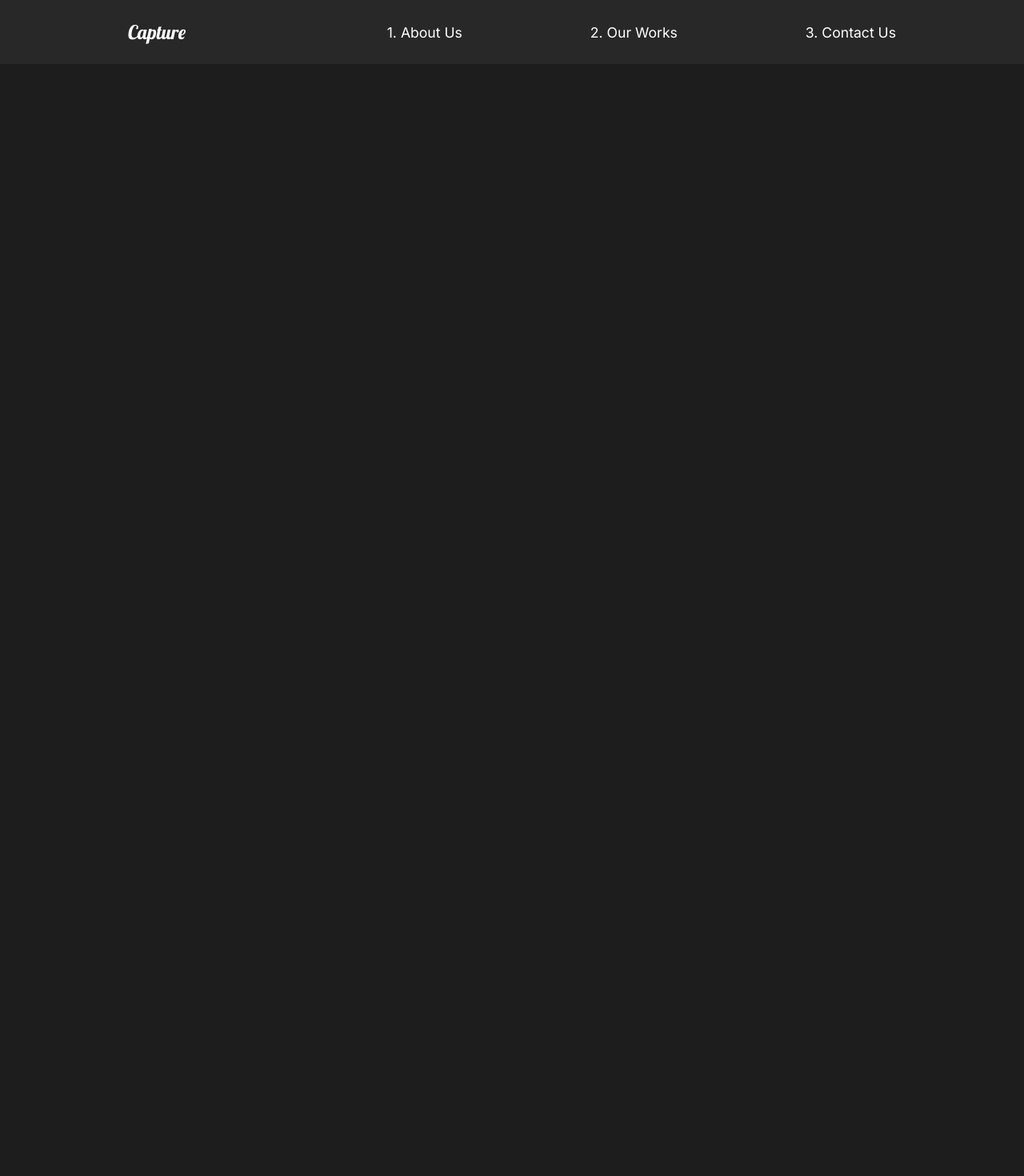
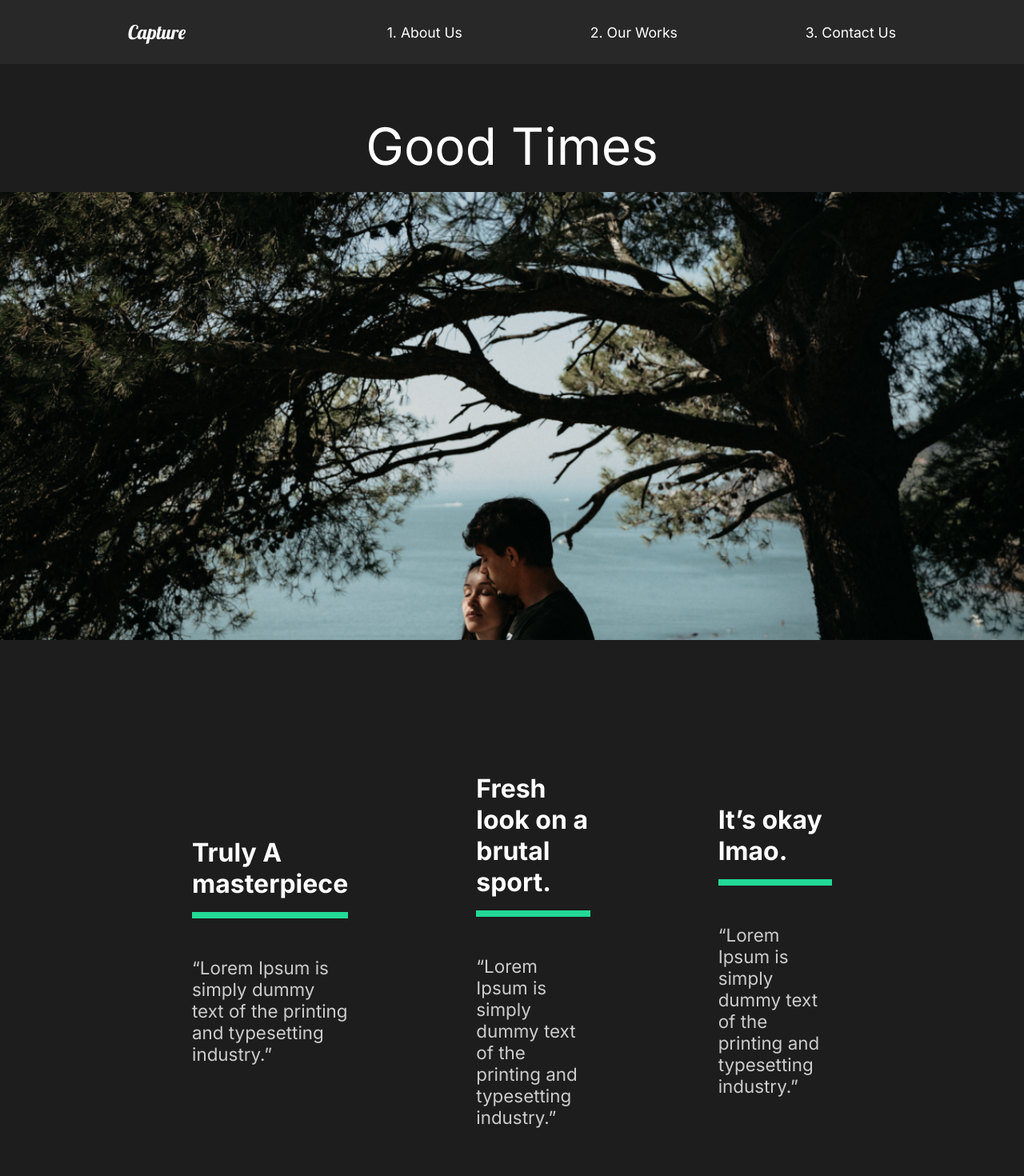
Before and after one commit to masoudgolchin/react-capture-portofolio-website, a React (Create React App) app: page /works/good-times in a window 1280 px wide. Shown: the top 1470 px of the page at 80% size. Before the commit the page ends 800 px from the top, so only its background shows below. Built offline with nearby package versions, Linux system fonts and the light colour scheme.

Commit message:
add: works and work details pages

```diff
--- a/src/App.js
+++ b/src/App.js
@@ -4,7 +4,7 @@
 import Nav from "./components/Nav";
 import OurWorks from "./pages/OurWorks";
 import ContactUs from "./pages/ContactUs";
-
+import MovieDetails from "./pages/MovieDetails";
 import { Routes, Route } from "react-router-dom";
 
 function App() {
@@ -15,6 +15,7 @@
       <Routes>
         <Route path="/" exact element={<AboutUs />}></Route>
         <Route path="/works" exact element={<OurWorks />}></Route>
+        <Route path="/works/:id" element={<MovieDetails />}></Route>
         <Route path="/contact" exact element={<ContactUs />}></Route>
       </Routes>
     </div>
--- /dev/null
+++ b/src/movieState.js
@@ -0,0 +1,81 @@
+//Import Images
+import athlete from "./img/athlete-small.png";
+import goodtimes from "./img/goodtimes-small.png";
+import theracer from "./img/theracer-small.png";
+import athlete2 from "./img/athlete2.png";
+import goodtimes2 from "./img/good-times2.jpg";
+import theracer2 from "./img/the-racer2.jpg";
+
+export const MovieState = () => {
+  return [
+    {
+      title: "The Athlete",
+      mainImg: athlete,
+      secondaryImg: athlete2,
+      url: "/works/the-athlete",
+      awards: [
+        {
+          title: "Truly A masterpiece",
+          description:
+            "“Lorem Ipsum is simply dummy text of the printing and typesetting industry.”",
+        },
+        {
+          title: "Fresh look on a brutal sport.",
+          description:
+            "“Lorem Ipsum is simply dummy text of the printing and typesetting industry.”",
+        },
+        {
+          title: "It’s okay lmao.",
+          description:
+            "“Lorem Ipsum is simply dummy text of the printing and typesetting industry.”",
+        },
+      ],
+    },
+    {
+      title: "Good Times",
+      mainImg: goodtimes,
+      url: "/works/good-times",
+      secondaryImg: goodtimes2,
+      awards: [
+        {
+          title: "Truly A masterpiece",
+          description:
+            "“Lorem Ipsum is simply dummy text of the printing and typesetting industry.”",
+        },
+        {
+          title: "Fresh look on a brutal sport.",
+          description:
+            "“Lorem Ipsum is simply dummy text of the printing and typesetting industry.”",
+        },
+        {
+          title: "It’s okay lmao.",
+          description:
+            "“Lorem Ipsum is simply dummy text of the printing and typesetting industry.”",
+        },
+      ],
+    },
+    {
+      title: "The Racer",
+      mainImg: theracer,
+      url: "/works/the-racer",
+      secondaryImg: theracer2,
+      awards: [
+        {
+          title: "Truly A masterpiece",
+          description:
+            "“Lorem Ipsum is simply dummy text of the printing and typesetting industry.”",
+        },
+        {
+          title: "Fresh look on a brutal sport.",
+          description:
+            "“Lorem Ipsum is simply dummy text of the printing and typesetting industry.”",
+        },
+        {
+          title: "It’s okay lmao.",
+          description:
+            "“Lorem Ipsum is simply dummy text of the printing and typesetting industry.”",
+        },
+      ],
+    },
+  ];
+};
--- /dev/null
+++ b/src/pages/MovieDetails.js
@@ -0,0 +1,115 @@
+import React, { useState, useEffect } from "react";
+import styled from "styled-components";
+import { useLocation } from "react-router-dom";
+import { MovieState } from "../movieState";
+
+const MovieDetails = () => {
+  let history = useLocation();
+  const url = history.pathname;
+  const [movies, setMovies] = useState(MovieState);
+  const [movie, setMovie] = useState(null);
+
+  useEffect(() => {
+    const currentMovie = movies.filter((satateMovie) => {
+      return satateMovie.url === url;
+    });
+    setMovie(currentMovie[0]);
+  }, [movies, url]);
+
+  return (
+    <>
+      {movie && (
+        <Details>
+          <HeadLine>
+            <h2>{movie.title}</h2>
+            <img src={movie.mainImg} alt={movie.title} />
+          </HeadLine>
+          <Awards>
+            {movie.awards.map((award) => {
+              return (
+                <Award
+                  title={award.title}
+                  description={award.description}
+                  key={award.title}
+                />
+              );
+            })}
+          </Awards>
+          <ImageDisplay>
+            <img src={movie.secondaryImg} alt={movie.title} />
+          </ImageDisplay>
+        </Details>
+      )}
+    </>
+  );
+};
+
+const Details = styled.div`
+  color: white;
+`;
+
+const HeadLine = styled.div`
+  min-height: 90vh;
+  padding-top: 20vh;
+  position: relative;
+  h2 {
+    position: absolute;
+    top: 10%;
+    left: 50%;
+    transform: translate(-50%, -10%);
+  }
+  img {
+    width: 100%;
+    height: 70vh;
+    object-fit: cover;
+  }
+`;
+
+const Awards = styled.div`
+  min-height: 80vh;
+  display: flex;
+  margin: 5rem 10rem;
+  align-items: center;
+  justify-content: space-around;
+`;
+
+const AwardStyle = styled.div`
+  padding: 5rem;
+  h3 {
+    font-size: 2rem;
+  }
+
+  .line {
+    width: 100%;
+    background: #23d997;
+    height: 0.5rem;
+    margin: 1rem 0;
+  }
+
+  p {
+    padding: 2rem 0;
+  }
+`;
+
+const ImageDisplay = styled.div`
+  min-height: 50vh;
+  img {
+    width: 100%;
+    height: 100vh;
+    object-fit: cover;
+  }
+`;
+
+// Award Component
+
+const Award = ({ title, description }) => {
+  return (
+    <AwardStyle>
+      <h3>{title}</h3>
+      <div className="line"></div>
+      <p>{description}</p>
+    </AwardStyle>
+  );
+};
+
+export default MovieDetails;
--- a/src/pages/OurWorks.js
+++ b/src/pages/OurWorks.js
@@ -1,11 +1,61 @@
 import React from "react";
+import styled from "styled-components";
+import { Link } from "react-router-dom";
+// Images
+import athlete from "../img/athlete-small.png";
+import theracer from "../img/theracer-small.png";
+import goodtimes from "../img/goodtimes-small.png";
 
 const OurWorks = () => {
   return (
-    <div>
-      <h1>Our Works</h1>
-    </div>
+    <Work>
+      <Movie>
+        <h2>The Athlete</h2>
+        <div className="line"></div>
+        <Link to="/works/the-athlete">
+          <img src={athlete} alt="Athlete" />
+        </Link>
+      </Movie>
+      <Movie>
+        <h2>The Racer</h2>
+        <div className="line"></div>
+        <Link to="/works/the-racer">
+          <img src={theracer} alt="Racer" />
+        </Link>
+      </Movie>
+      <Movie>
+        <h2>Good Times</h2>
+        <div className="line"></div>
+        <Link to="/works/good-times">
+          <img src={goodtimes} alt="Good Times" />
+        </Link>
+      </Movie>
+    </Work>
   );
 };
 
+const Work = styled.div`
+  min-height: 100vh;
+  overflow: hidden;
+  padding: 5rem 10rem;
+
+  h2 {
+    padding: 1rem 0;
+  }
+`;
+
+const Movie = styled.div`
+  padding-bottom: 10rem;
+  .line {
+    height: 0.2rem;
+    background: #ccc;
+    margin-bottom: 3rem;
+  }
+
+  img {
+    width: 100%;
+    height: 70vh;
+    object-fit: cover;
+  }
+`;
 export default OurWorks;
```
